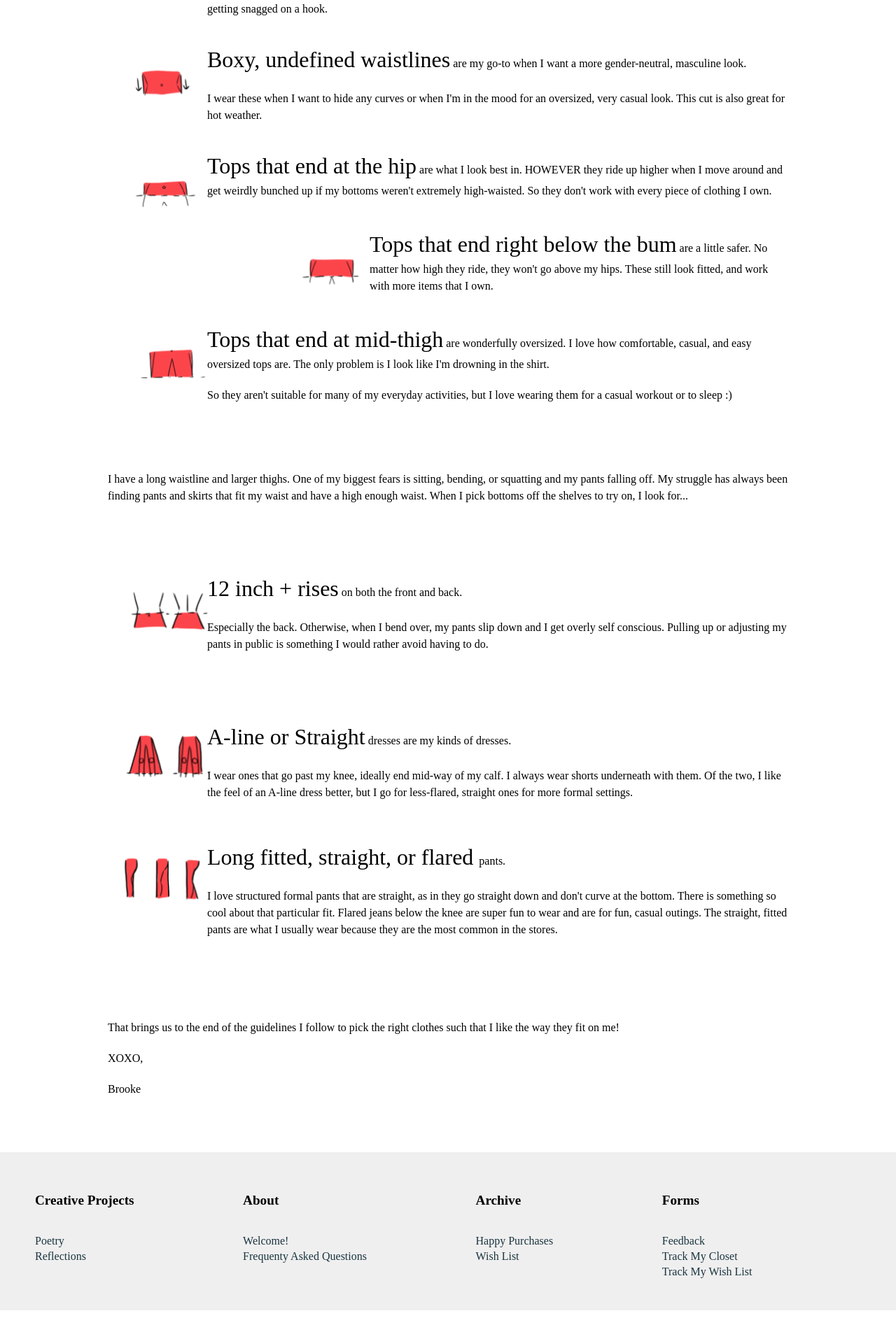
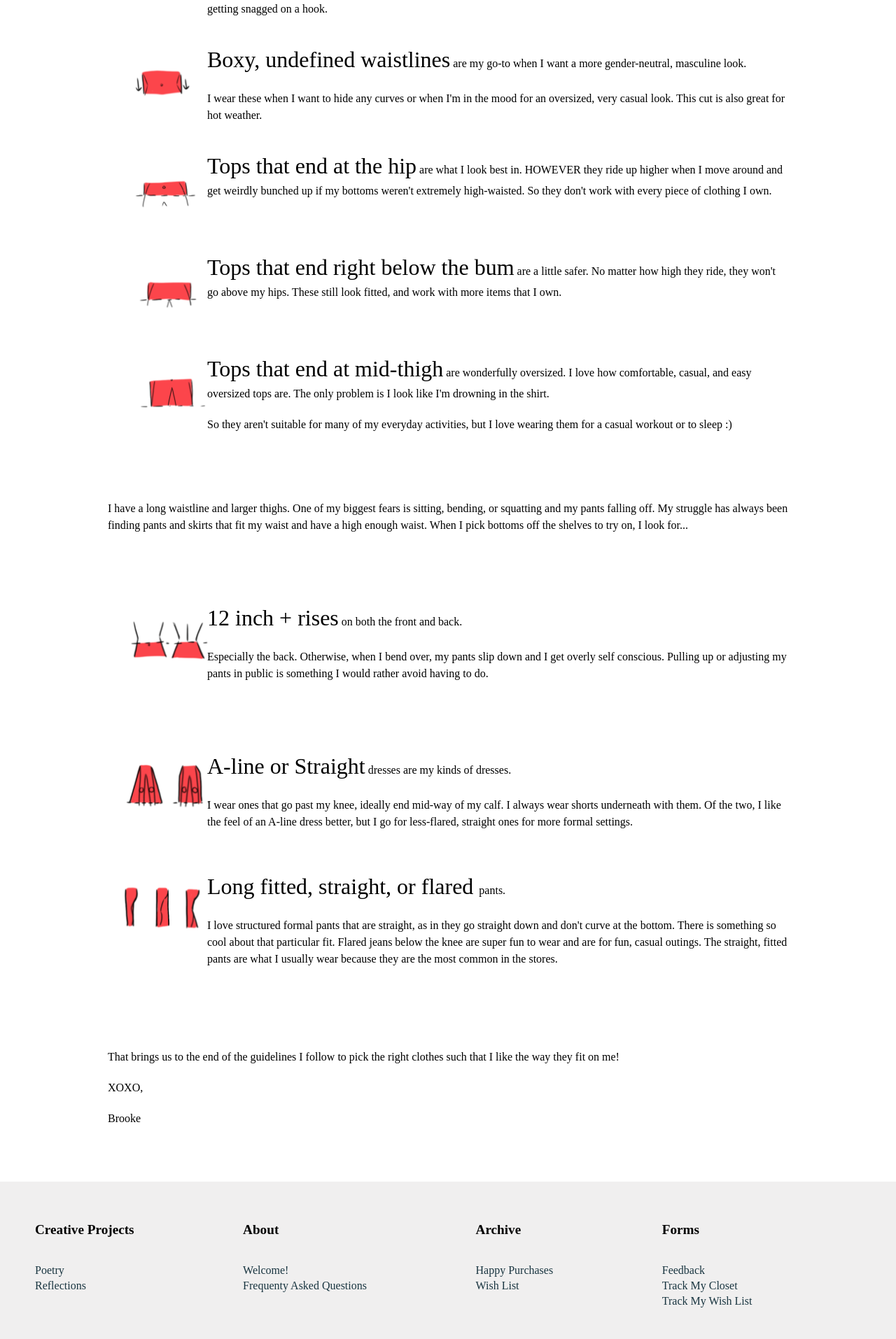
Before and after one commit to truebrooklynn/truebrooklynn.github.io, a Jekyll site: the page built from personalstyle/fit/basic/index.html, in a window 1280 px wide. Shown: the part 2085-3999 px from the top of the page at 70% size. Built offline with Jekyll 4.4.1, drawn with Linux system fonts in a browser that asks for light colours; some web fonts are replaced; before the commit the page ends 3958 px from its top, so only the background shows below that.

Commit message:
Update index.html

```diff
--- a/personalstyle/fit/basic/index.html
+++ b/personalstyle/fit/basic/index.html
@@ -137,6 +137,7 @@
   </p>
   <p>I wear these when I want to hide any curves or when I'm in the mood for an oversized, very casual look. This cut is also great for hot weather.</p>
   </div>
+
   <div class="someContentBanner">
   <div class="oneImageInline">
   <img src="https://truebrooklynn.github.io/personalstyle/fit/basic/fit_shirthip.png" alt="Length of top">
@@ -144,12 +145,18 @@
   <p>
   <span class="first-letter">Tops that end at the hip</span> are what I look best in. HOWEVER they ride up higher when I move around and get weirdly bunched up if my bottoms weren't extremely high-waisted. So they don't work with every piece of clothing I own.</p>
   <p></p>
+  </div>
+
+  <div class="someContentBanner">
   <div class="oneImageInline">
   <img src="https://truebrooklynn.github.io/personalstyle/fit/basic/fit_shirtleg.png" alt="Length of top">
   </div>
   <p>
   <span class="first-letter">Tops that end right below the bum</span> are a little safer. No matter how high they ride, they won't go above my hips. These still look fitted, and work with more items that I own.</p>
   <p></p>
+  </div>
+
+  <div class="someContentBanner">
   <div class="oneImageInline">
   <img src="https://truebrooklynn.github.io/personalstyle/fit/basic/fit_shirtthigh.png" alt="Length of top">
   </div>
```
